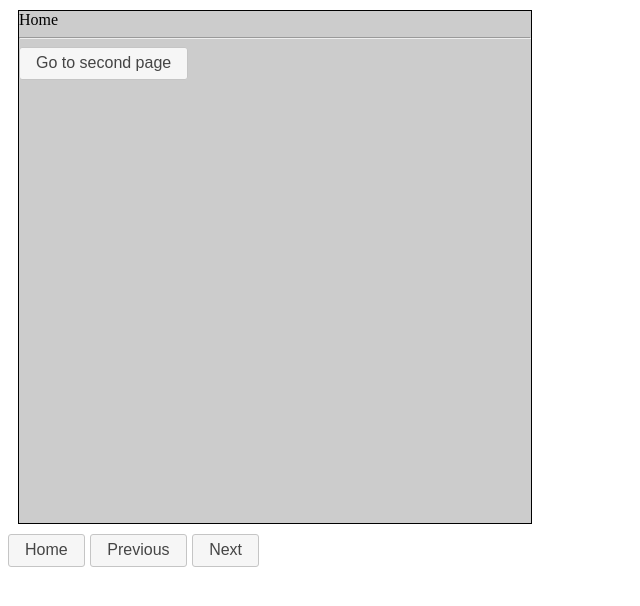
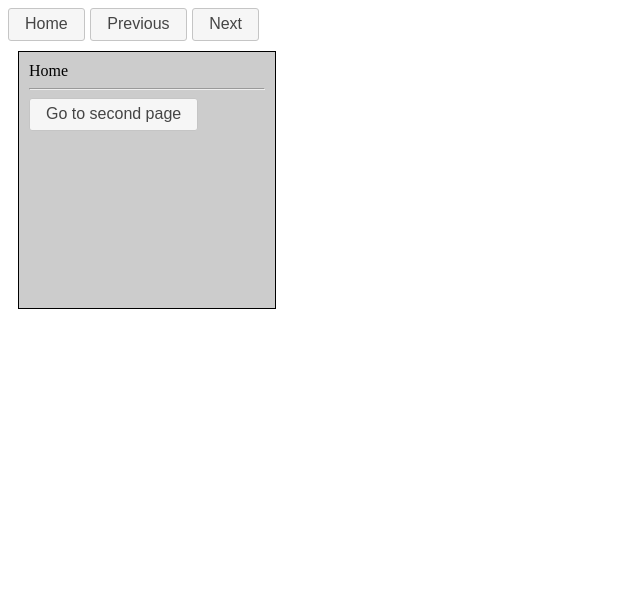
Before and after one commit to gogoprog/jquery-uipages, a website: page demo/index.html in a window 1280 px wide. Shown: the whole page, without its empty margins (0-640 px from the left). Drawn offline with nearby package versions, Linux system fonts and the light colour scheme.

Commit message:
Updated doc and demo

```diff
--- a/demo/index.html
+++ b/demo/index.html
@@ -12,6 +12,9 @@
 </head>
 
 <body>
+  <button class="homeButton">Home</button>
+  <button class="previousButton">Previous</button>
+  <button class="nextButton">Next</button>
   <div id="pages">
     <div class="home">
       Home
@@ -33,9 +36,6 @@
       <button class="homeButton">Home</button>
     </div>
   </div>
-  <button class="homeButton">Home</button>
-  <button class="previousButton">Previous</button>
-  <button class="nextButton">Next</button>
 </body>
 
 </html>
--- a/demo/style.css
+++ b/demo/style.css
@@ -1,13 +1,14 @@
 #pages {
   display: block;
   position: relative;
-  width: 512px;
-  height: 512px;
+  width: 256px;
+  height: 256px;
   border: 1px solid black;
   margin: 10px;
 }
 
 #pages>div {
+  box-sizing: border-box;
   position: absolute;
   left: 0;
   top: 0;
@@ -15,4 +16,5 @@
   height: 100%;
   display: none;
   background-color: #ccc;
+  padding:10px;
 }
```
Also changed, not shown: README.md, video.gif (added).
